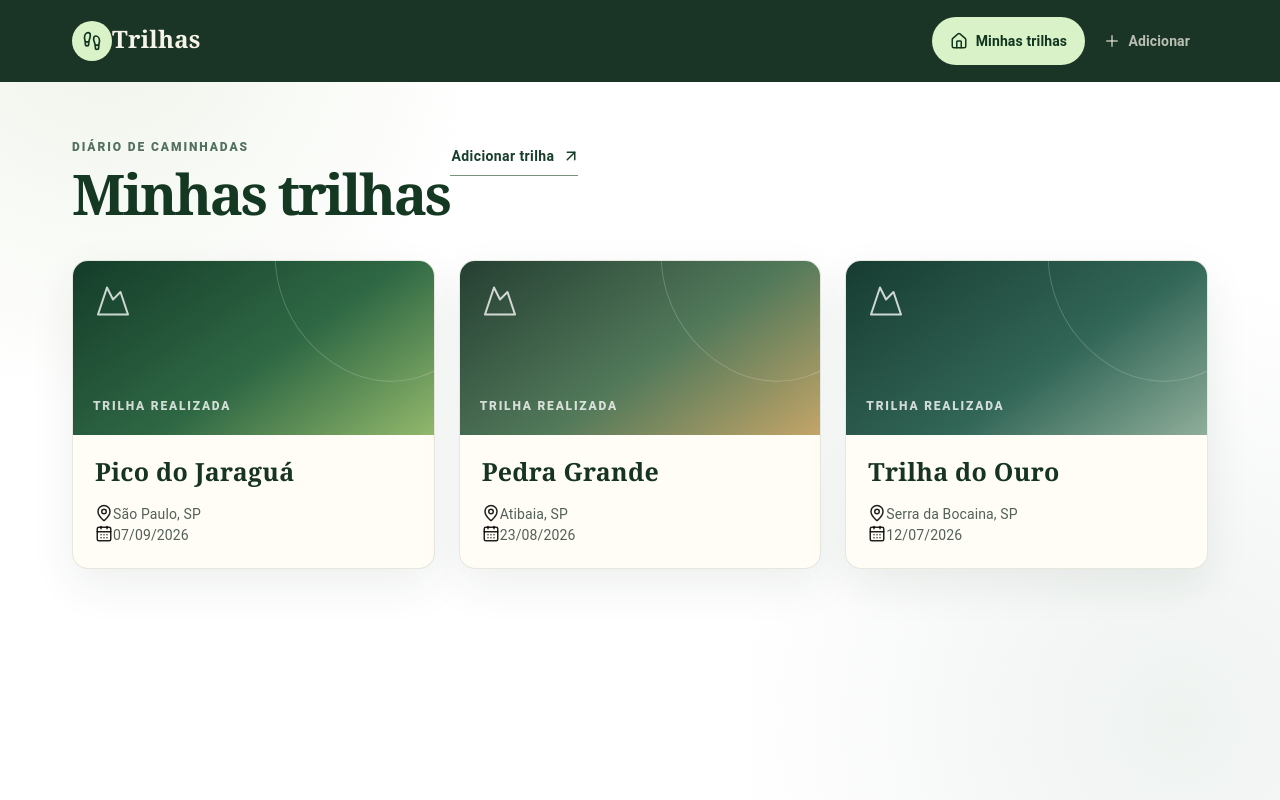
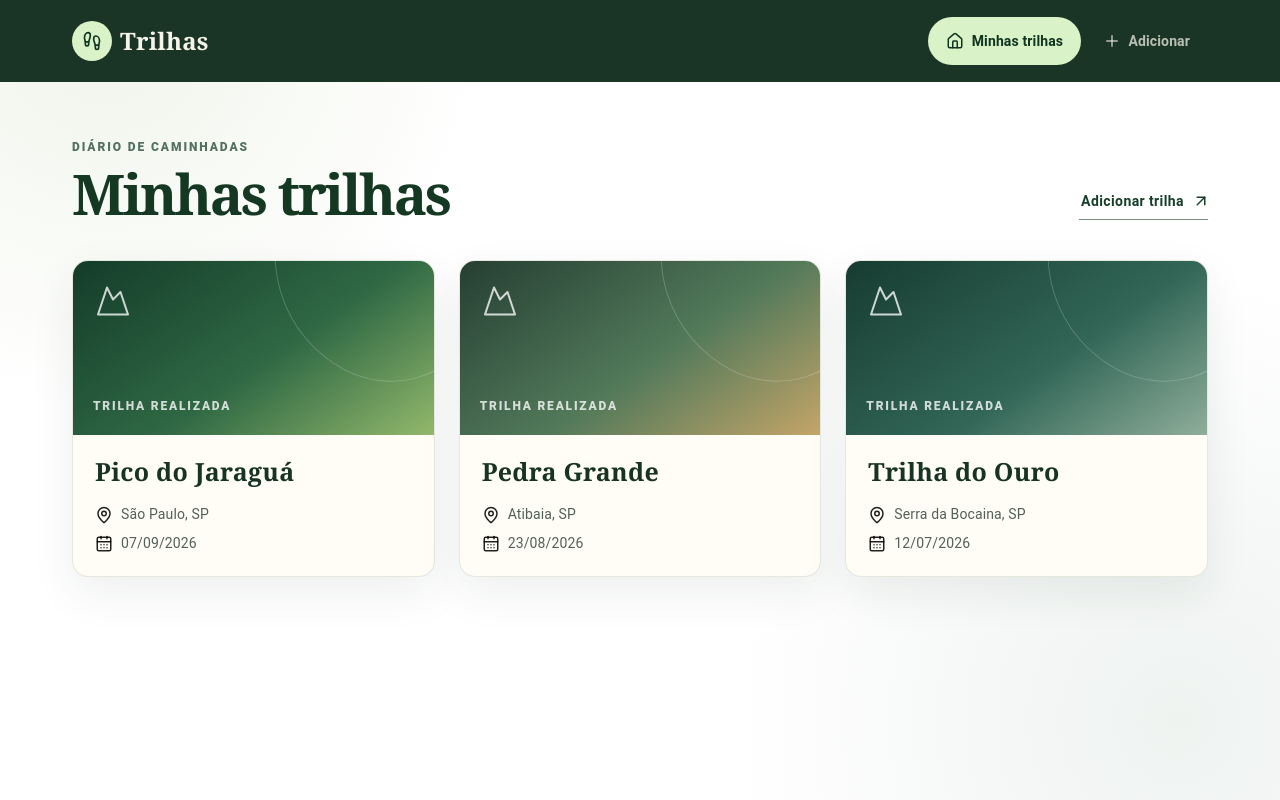
Before and after one commit to davhyandrade/davhyandrade-trails, a Next.js app: page / in a window 1280 px wide. Built offline with nearby package versions, Linux system fonts and the light colour scheme.

Commit message:
refact(MUI): migrates system props with v9 codemod

```diff
--- a/src/app/_components/navigation-bar/navigation-bar.component.tsx
+++ b/src/app/_components/navigation-bar/navigation-bar.component.tsx
@@ -24,9 +24,11 @@ function Navigation() {
       <Box sx={navigationStyles.inner}>
         <Stack
           direction="row"
-          alignItems="center"
-          gap={1.25}
-          sx={{ display: { xs: 'none', md: 'flex' } }}
+          spacing={1}
+          sx={{
+            alignItems: 'center',
+            display: { xs: 'none', md: 'flex' },
+          }}
         >
           <Box
             sx={{
@@ -54,7 +56,12 @@ function Navigation() {
           </Typography>
         </Stack>
 
-        <Stack direction="row" gap={0.5}>
+        <Stack
+          direction="row"
+          sx={{
+            gap: 0.5,
+          }}
+        >
           {items.map((item, i) => {
             const active = pathname === item.href;
             const Icon = i ? Plus : Home;
--- a/src/app/_components/trail-card/trail-card.component.tsx
+++ b/src/app/_components/trail-card/trail-card.component.tsx
@@ -55,7 +55,6 @@ function TrailCard({ trail, index }: TrailCardProps) {
           Trilha realizada
         </Typography>
       </Box>
-
       <Box sx={{ p: 2.75 }}>
         <Typography
           component="h2"
@@ -71,8 +70,14 @@ function TrailCard({ trail, index }: TrailCardProps) {
           {trail.name}
         </Typography>
 
-        <Stack gap={1.15}>
-          <Stack direction="row" gap={1} alignItems="center">
+        <Stack spacing={1}>
+          <Stack
+            direction="row"
+            sx={{
+              gap: 1,
+              alignItems: 'center',
+            }}
+          >
             <MapPin size={18} />
 
             <Typography sx={{ color: '#526158', fontSize: 14 }}>
@@ -80,7 +85,13 @@ function TrailCard({ trail, index }: TrailCardProps) {
             </Typography>
           </Stack>
 
-          <Stack direction="row" gap={1} alignItems="center">
+          <Stack
+            direction="row"
+            sx={{
+              gap: 1,
+              alignItems: 'center',
+            }}
+          >
             <CalendarDays size={18} />
 
             <Typography
--- a/src/app/_components/trails-list/trails-list.component.tsx
+++ b/src/app/_components/trails-list/trails-list.component.tsx
@@ -48,9 +48,9 @@ function TrailsList() {
   if (!trails.length)
     return (
       <Stack
-        alignItems="center"
-        textAlign="center"
         sx={{
+          alignItems: 'center',
+          textAlign: 'center',
           border: '1px dashed rgba(18,53,31,.24)',
           borderRadius: 4,
           px: 3,
@@ -58,7 +58,6 @@ function TrailsList() {
         }}
       >
         <Footprints size={34} />
-
         <Typography
           component="h2"
           sx={{
@@ -70,11 +69,9 @@ function TrailsList() {
         >
           Sua próxima memória começa na trilha.
         </Typography>
-
         <Typography sx={{ mt: 1, mb: 3, color: '#617067' }}>
           Ainda não há trilhas registradas neste navegador.
         </Typography>
-
         <Button
           component={Link}
           href="/adicionar"
--- a/src/app/adicionar/_components/trail-form/trail-form.component.tsx
+++ b/src/app/adicionar/_components/trail-form/trail-form.component.tsx
@@ -74,7 +74,11 @@ function TrailForm() {
       onSubmit={handleSubmit}
       sx={trailFormStyles.form}
     >
-      <Stack gap={3}>
+      <Stack
+        sx={{
+          gap: 3,
+        }}
+      >
         {fields.map(field => (
           <Box key={field.key}>
             <Typography
--- a/src/app/page.tsx
+++ b/src/app/page.tsx
@@ -18,10 +18,12 @@ function HomePage() {
     >
       <Stack
         direction={{ xs: 'column', sm: 'row' }}
-        justifyContent="space-between"
-        alignItems={{ xs: 'flex-start', sm: 'flex-end' }}
-        gap={3}
-        sx={{ mb: { xs: 4, md: 5 } }}
+        sx={{
+          justifyContent: 'space-between',
+          alignItems: { xs: 'flex-start', sm: 'flex-end' },
+          gap: 3,
+          mb: { xs: 4, md: 5 },
+        }}
       >
         <Box>
           <Typography
@@ -69,7 +71,6 @@ function HomePage() {
           </Button>
         </Link>
       </Stack>
-
       <TrailsList />
     </Box>
   );
```
